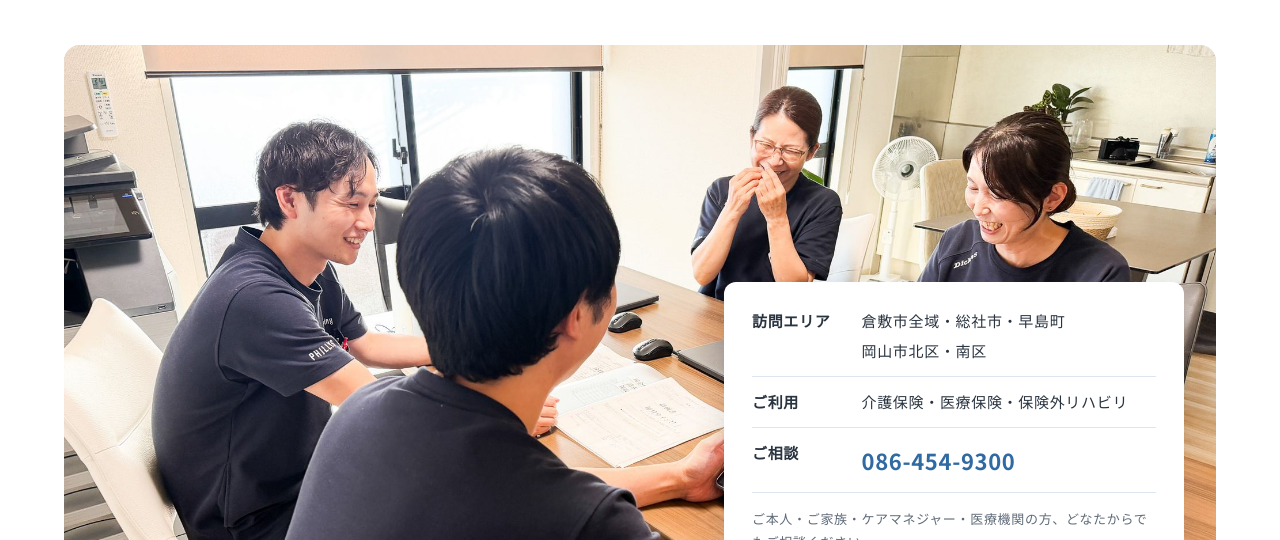
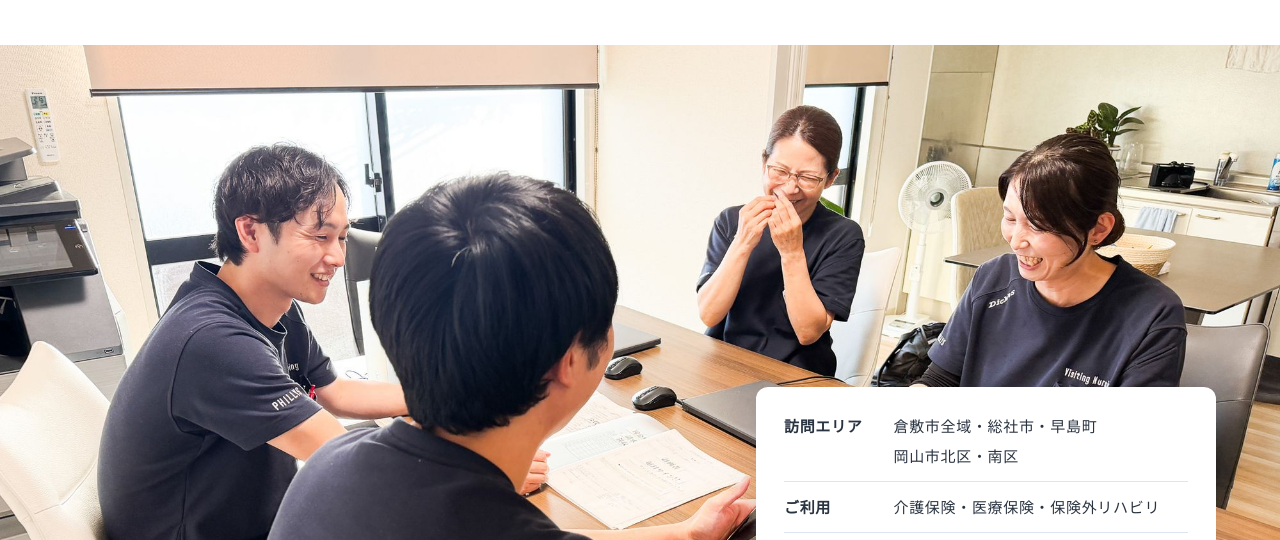
Before and after one commit to tratssai71-create/phillys, a plain HTML site: page index.html in a window 1280 px wide. Shown: the part 374-914 px from the top of the page. Drawn offline with Linux system fonts and the light colour scheme.

Commit message:
FVの写真を画面幅いっぱいに変更
Co-Authored-By: Claude Opus 5.5 <noreply@anthropic.com>
Claude-Session: https://claude.ai/code/session_01LatpcZ6bUHWXEVHNRSd2Qz

```diff
--- a/style.css
+++ b/style.css
@@ -500,3 +500,8 @@ h1,h2,h3,.fv4-h{font-weight:700}
 .sv3-intro{padding:18px 0 4px 28px;border-left:1px solid var(--ln)}
 @media(max-width:1000px){.ab3-en{font-size:64px}.sv3-intro{padding:0;border-left:0}}
 .ab3 .ab3-en{color:#fff}
+/* ===== FV photo full width ===== */
+.fv4-visual{max-width:none;padding:0 0 72px}
+.fv4-photo{border-radius:0;height:min(52vw,680px)}
+.fv4-card{right:max(24px,calc((100vw - 1200px)/2 + 24px));bottom:104px}
+@media(max-width:1000px){.fv4-visual{padding:0 0 48px}.fv4-photo{border-radius:0;height:66vw}.fv4-card{margin:-40px 16px 0}}
```
